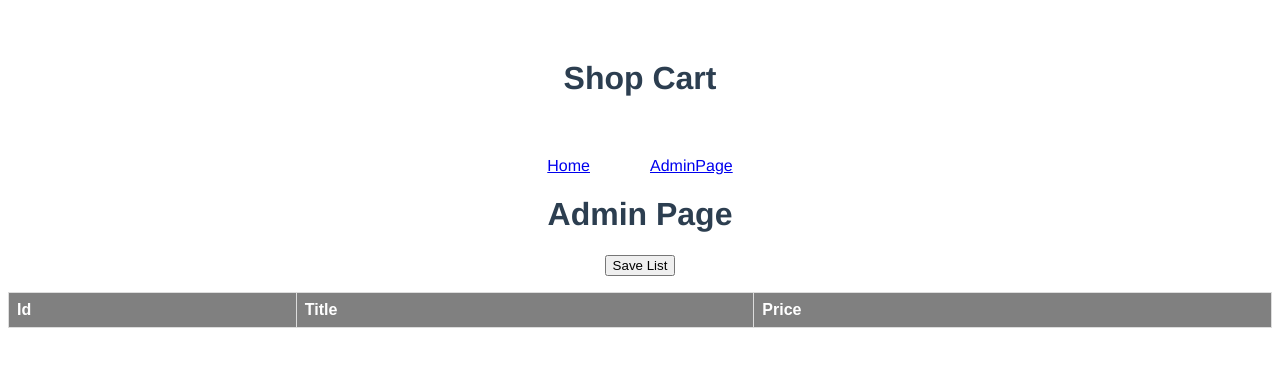
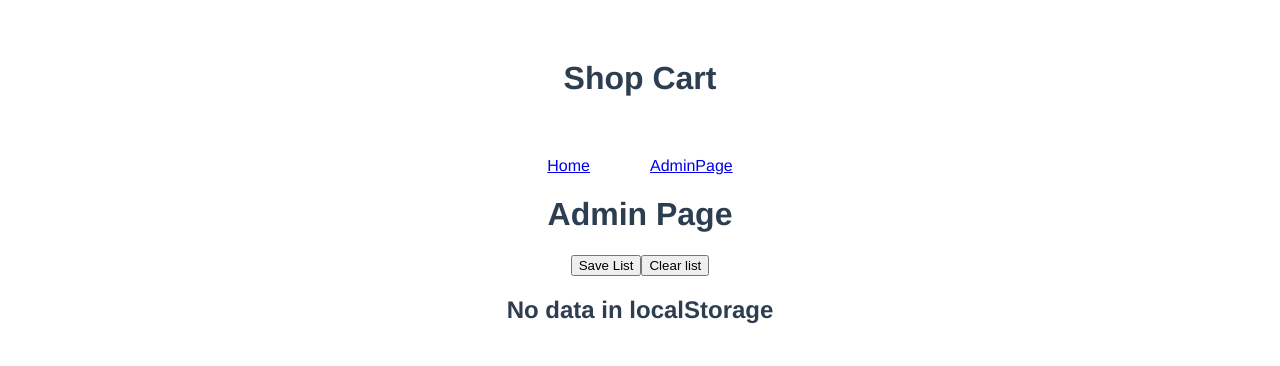
Before and after one commit to devwizard038/Vue-Ecommerce-Hipposhop, a Vue app: page /admin in a window 1280 px wide. Shown: the top 366 px of the page. Built offline with nearby package versions, Linux system fonts and the light colour scheme.

Commit message:
Persistent table data

```diff
--- a/src/views/AdminPage.vue
+++ b/src/views/AdminPage.vue
@@ -2,9 +2,10 @@
 	<h1>Admin Page</h1>
 	<div>
 		<button @click="saveList">Save List</button>
+		<button @click="clearList">Clear list</button>
 	</div>
 
-    <div class="tabel">
+	<div v-if="table != null" class="tabel">
 		<table>
 			<tr>
 				<th>Id</th>
@@ -19,6 +20,7 @@
 			</tr>
 		</table>
 	</div>
+	<h2 v-else>No data in localStorage</h2>
 </template>
 
 <script>
@@ -29,7 +31,7 @@ export default {
 	name: 'AdminPage',
 	data() {
 		return {
-            table: JSON.parse(localStorage.getItem('LOCAL_KEY_CART_products'))
+			table: JSON.parse(localStorage.getItem('LOCAL_KEY_CART_products')),
 		}
 	},
 	props: {},
@@ -37,8 +39,11 @@ export default {
 		saveList() {
 			// Functie stocare in Local Storage
 			localStorage.setItem('LOCAL_KEY_CART_products', JSON.stringify(json));
-            var table = JSON.parse(localStorage.getItem('LOCAL_KEY_CART_products'));
-            return table;
+			this.table = JSON.parse(localStorage.getItem('LOCAL_KEY_CART_products'));
+		},
+		clearList() {
+			localStorage.clear()
+			this.table = null;
 		}
 	},
 
```
Lines whose indentation alone changed are shown as unchanged.
